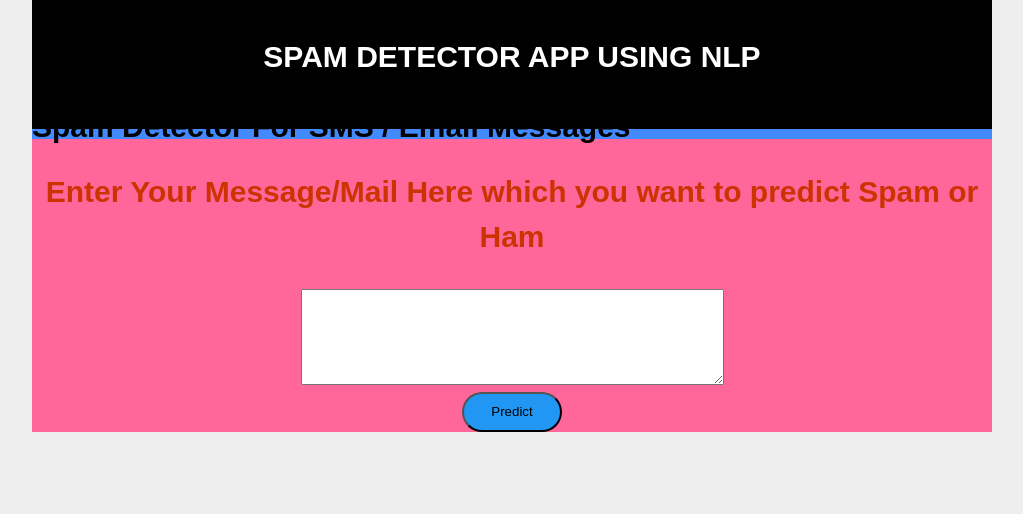
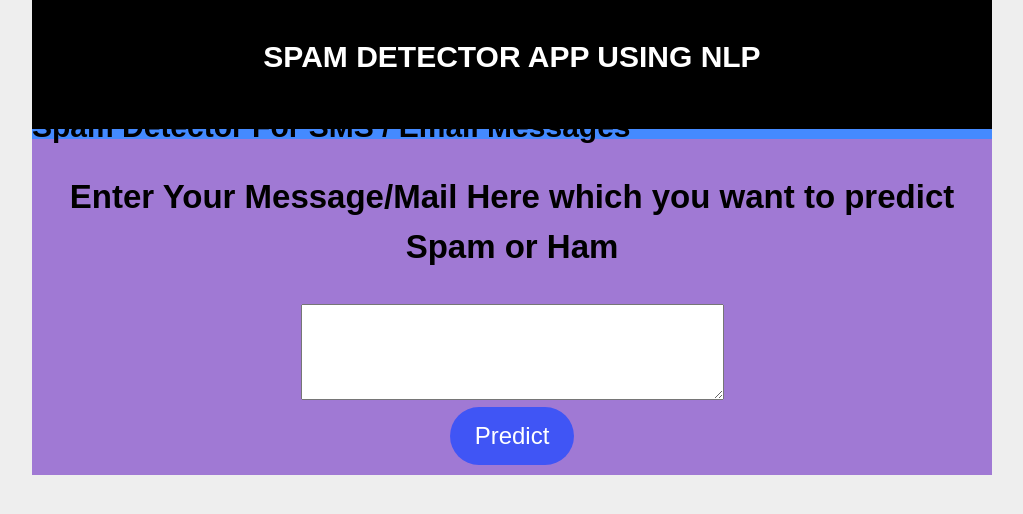
Before and after one commit to Govind155/Spam-Classification-using-NLP, a Flask app: page / in a window 1280 px wide. Shown: the part 17-531 px from the top of the page, without its empty margins (128-1151 px from the left). Run offline with Flask 2, Linux system fonts and the light colour scheme; parts of the project's set-up code (start-up, migrations or seed data) failed here and were passed over.

Commit message:
Add files via upload

```diff
--- a/static/styles.css
+++ b/static/styles.css
@@ -1,5 +1,5 @@
 html { font-family: sans-serif; background: #eee; padding: 1rem; }
-body{ max-width: 960px; font:15px/1.5 Arial, Helvetica,sans-serif; 	padding: 0px; 	margin: 0 auto; background-color: #ff6699; }
+body{ max-width: 960px; font:15px/1.5 Arial, Helvetica,sans-serif; 	padding: 0px; 	margin: 0 auto; background-color: #a079d4; }
 
 .container{ width:100%; margin: auto; overflow: hidden;}
 
@@ -8,8 +8,10 @@ header{ background:#000000;	border-bottom:#448AFF 10px solid;height:120px; width
 .main-header{ text-align:center;background-color: blue;	height:100px;width:100%;margin:0px;	}
 form { text-align:center;  }
 #brandname{ font-size:30px;	text-align:center; 	color: #fff;}
-p{font-size:30px;	text-align:center; color: #cc3300; font-weight:bolder}
+p{font-size:33px;	text-align:center; color: #white; font-weight:bolder}
 header h2{ 	text-align:center; 	font-size:30px;	color:#fff;}
-.btn-info {background-color: #2196F3;	height:40px; 	width:100px;   cursor: pointer; border-radius: 25px;}
-.btn-info:hover {background: #0b7dda; }
+.btn-info {padding: 15px 25px; font-size: 24px; cursor: pointer; text-align: center; outline: none; color: #fff; background-color: #4055f5; border: none; border-radius: 40px;margin-bottom: 10px;}
+.btn-info:hover {background: #3045e6; }
+p.copyright { position: absolute;font-weight: bold;  color: #fff; width: 100%;line-height: 40px; bottom:0;text-align: center;  font-size: 0.7em;}
+footer.footer {position: relative; height:60px; width: 100%;background-color: #333333;}
 .resultss{ 	border-radius: 15px 50px;  background: #345fe4;  padding: 20px;  width: 200px; height: 150px; }
```
